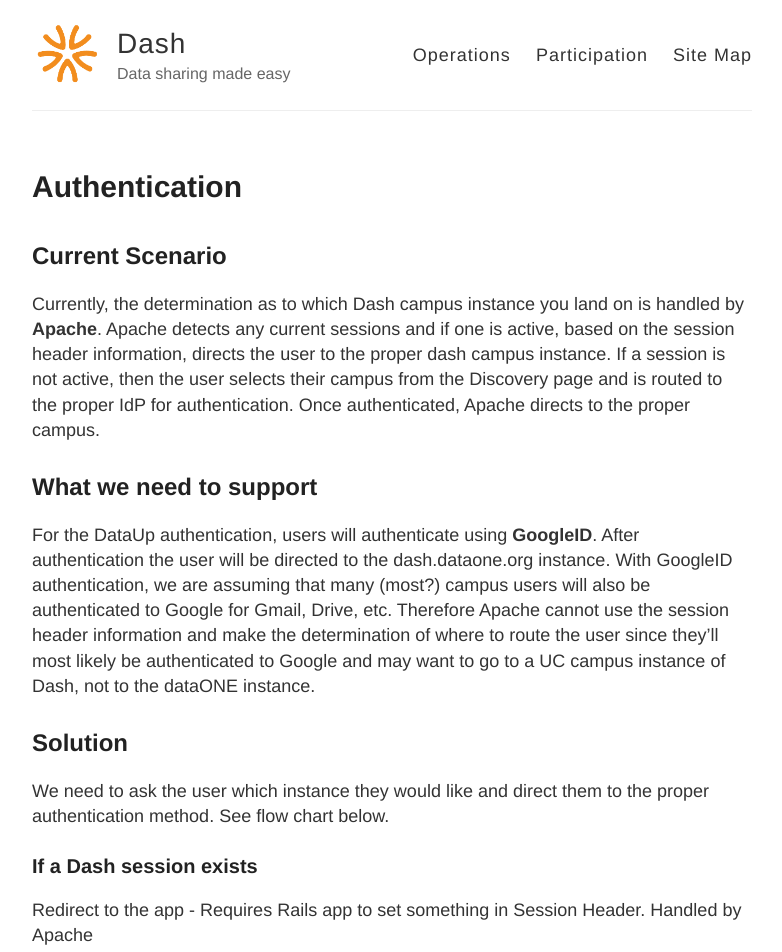
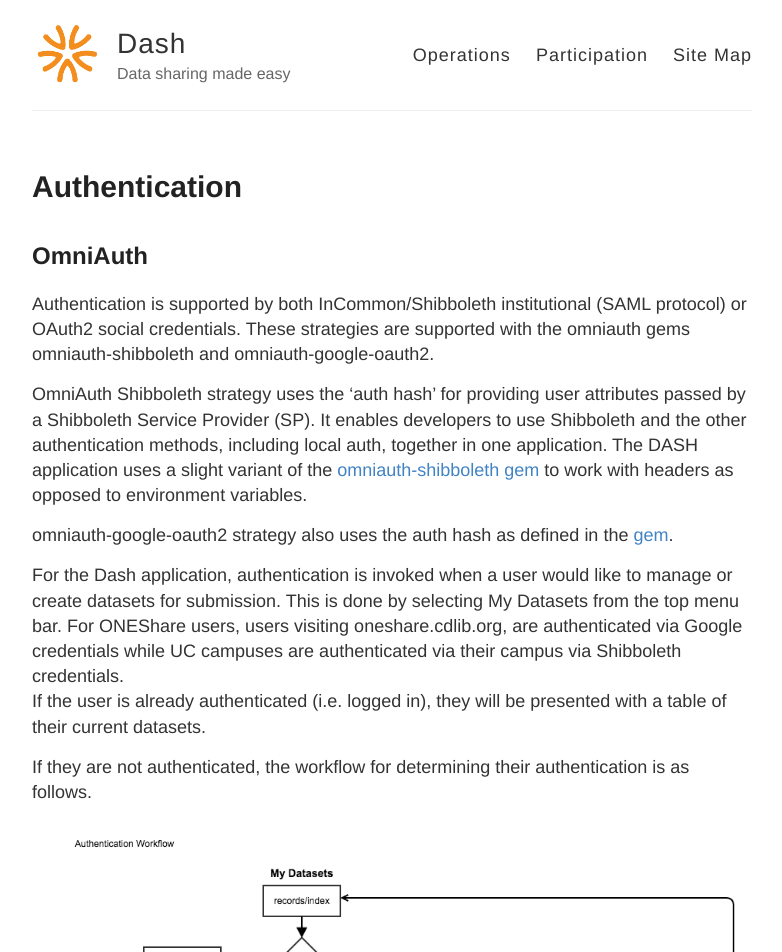
Before and after one commit to CDLUC3/dash, a Jekyll site: the page built from Authentication.md, in a window 1280 px wide and 1400 px high. Shown: the top 952 px of the window, without its empty margins (248-1030 px from the left). Built offline with Jekyll 4.4.1, drawn with Linux system fonts in a browser that asks for light colours; some of the changed text lies outside the part shown.

Commit message:
updated Authentication documentation.  Added support to run gitpages locally

```diff
--- a/Authentication.md
+++ b/Authentication.md
@@ -4,51 +4,17 @@
 permalink: /authentication/
 ---
 
-## Current Scenario
+## OmniAuth
 
-Currently, the determination as to which Dash campus instance you land on is handled by **Apache**.  Apache detects any current sessions and if one is active, based on the session header information, directs the user to the proper dash campus instance.  If a session is not active, then the user selects their campus from the Discovery page and is routed to the proper IdP for authentication.  Once authenticated, Apache directs to the proper campus.
+Authentication is supported by both  InCommon/Shibboleth institutional (SAML protocol) or OAuth2 social credentials.  These strategies are supported with the omniauth gems omniauth-shibboleth and omniauth-google-oauth2.
 
-## What we need to support
+OmniAuth Shibboleth strategy uses the 'auth hash' for providing user attributes passed by a Shibboleth Service Provider (SP). It enables developers to use Shibboleth and the other authentication methods, including local auth, together in one application.  The DASH application uses a slight variant of the [omniauth-shibboleth gem](https://bitbucket.org/cdl/omniauth-shibboleth) to work with headers as opposed to environment variables.
 
-For the DataUp authentication, users will authenticate using **GoogleID**.  After authentication the user will be directed to the dash.dataone.org instance. With GoogleID authentication, we are assuming that many (most?) campus users will also be authenticated to Google for Gmail, Drive, etc.  Therefore Apache cannot use the session header information and make the determination of where to route the user since they'll most likely be authenticated to Google and may want to go to a UC campus instance of Dash, not to the dataONE instance.
+omniauth-google-oauth2 strategy also uses the auth hash as defined in the [gem](https://github.com/zquestz/omniauth-google-oauth2).
 
-## Solution
+For the Dash application, authentication is invoked when a user would like to manage or create datasets for submission.  This is done by selecting My Datasets from the top menu bar.  For ONEShare users, users visiting oneshare.cdlib.org, are authenticated via Google credentials while UC campuses are authenticated via their campus via Shibboleth credentials.
+If the user is already authenticated (i.e. logged in), they will be presented with a table of their current datasets.
 
-We need to ask the user which instance they would like and direct them to the proper authentication method. See flow chart below.
+If they are not authenticated, the workflow for determining their authentication is as follows.
 
-### If a Dash session exists
-
-Redirect to the app - Requires Rails app to set something in Session Header.  Handled by Apache
-
-### If no Dash session exists
-
-* check if Shib or Google ID session exists,
-  * No: prompt user to which site they want and direct to IdP  (can be handled by Apache?)
-  * Yes: check which session exist - ask user which Dash instance they want. Does the session match the site they want?
-    * No: Authenticate and then access Dash based on authentication.  Go to top of flow.
-    * Yes: Create the DASH session (Rails) and access Dash (ingest)
-
-
-**Flowchart on the left hand side (in blue) describes this:**
-![](https://raw.githubusercontent.com/CDLUC3/dash/gh-pages/docs/authentication-flow-chart.jpg)
-
-## Moving Authentication to Rails
-
-**Problem**
-
-* Asking the user which site that they want and if it matches is outside scope of Apache.  So it was suggested that this logic be all contained in the Rails application.
-* Rails would handle Shibboleth and GoogleID authentication via OmniAuth gem
-* Have a login page where user selects UC campus or DataONE and then gets directed to proper IdP or ingest if already authenticated
-* If we want to configure the shibboleth piece along with the UC authentication mechanisms, then the we need to make modifications to the Rails ingest to handle the discovery and selection page.
-
-**Solution**
-
-Proposal going forward is to set up 2nd VM to support Dash-DataUp application with Rails Omniauth authentication for Shibboleth & GoogleId
-
-**Risks**
-
-+ This requires changes to how apache directs requests to the rails piece.
-+ Will affect Berkeley release schedule by at least 2 weeks since we need to incorporate additional functionality into Rails application to support shibboleth and add logic to determine where user is going, design and implement Apache.
-+ Possible changes to Shibboleth Incommon metadata to support 2nd VM.  Right now only set up for UCOP.  Rekha only has UCB credentials for testing.
-
-Have 2nd Dash instance for DataUp testing only.   This will not affect the codeline for current Dash development Apache configuration which only supports the UC campuses.  UCI would also be able to contribute to the codeline.
+![Dash Authentication Workflow]({{ site.baseurl }}/images/dash_authentication.png)
```
Also changed, not shown: Gemfile (added, +7 -0 lines), operations.md (+1 -0 lines), Gemfile.lock (added), images/dash_authentication.png (added).
